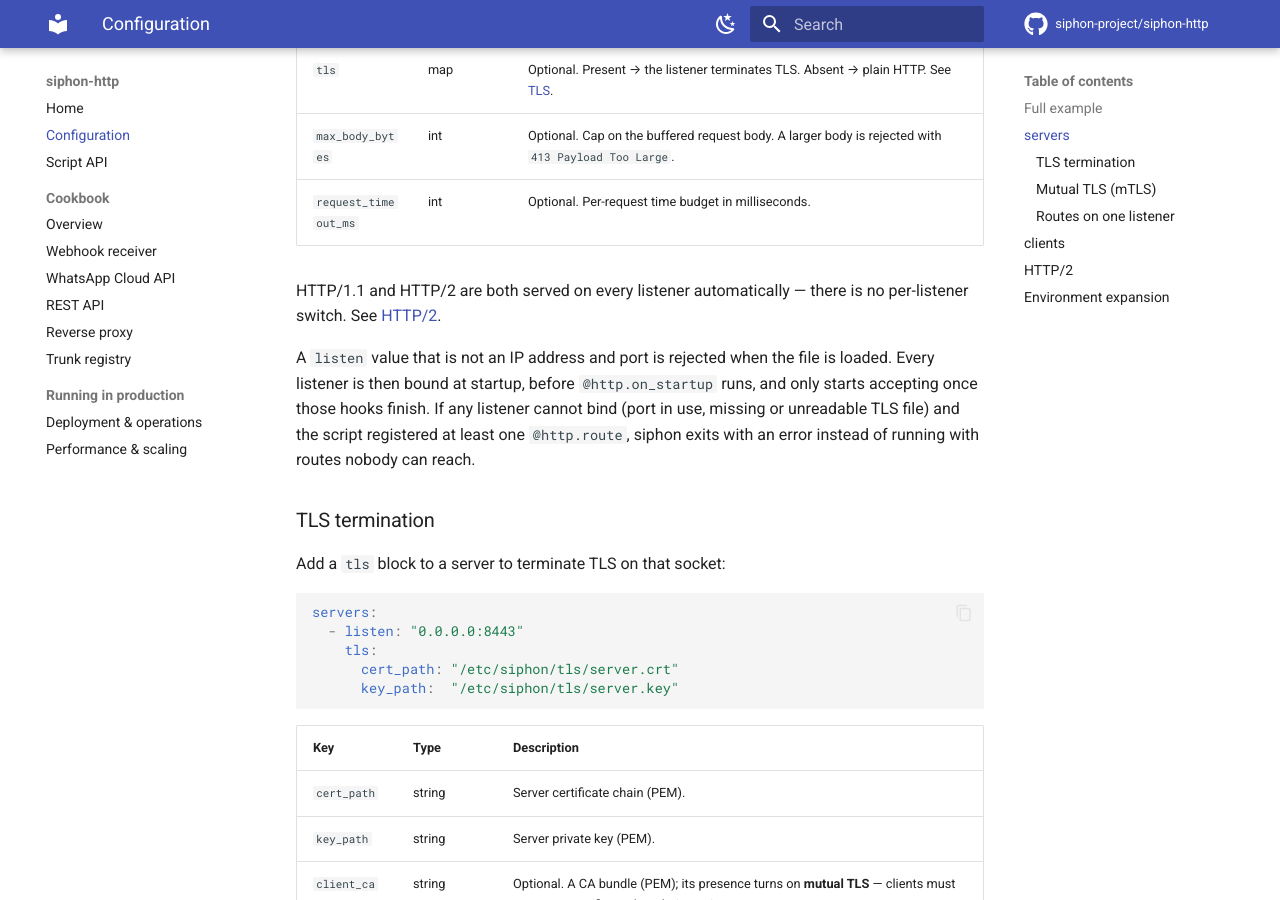
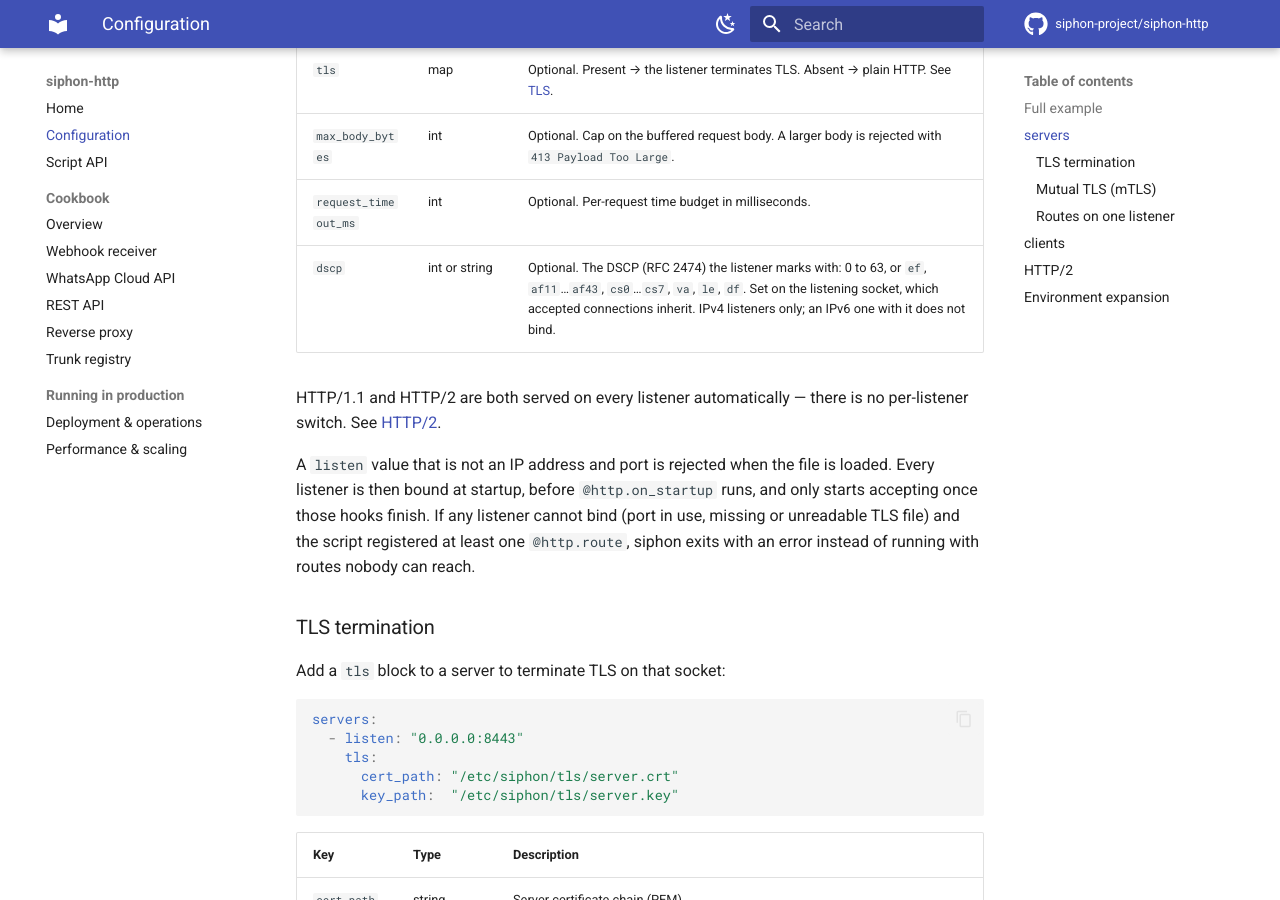
Before and after one commit to siphon-project/siphon-http, an MkDocs documentation site: the page built from docs/configuration.md, in a window 1280 px wide and 900 px high, scrolled down 1319 px. Built offline with MkDocs 1.6.1 and Material for MkDocs 9.7.7, drawn with Linux system fonts in a browser that asks for light colours; comment, search, counter and statistics services are not loaded.

Commit message:
docs: document the listener dscp

```diff
--- a/docs/configuration.md
+++ b/docs/configuration.md
@@ -55,6 +55,7 @@ once.
 | `tls` | map | Optional. Present → the listener terminates TLS. Absent → plain HTTP. See [TLS](#tls-termination). |
 | `max_body_bytes` | int | Optional. Cap on the buffered request body. A larger body is rejected with `413 Payload Too Large`. |
 | `request_timeout_ms` | int | Optional. Per-request time budget in milliseconds. |
+| `dscp` | int or string | Optional. The DSCP (RFC 2474) the listener marks with: 0 to 63, or `ef`, `af11`…`af43`, `cs0`…`cs7`, `va`, `le`, `df`. Set on the listening socket, which accepted connections inherit. IPv4 listeners only; an IPv6 one with it does not bind. |
 
 HTTP/1.1 and HTTP/2 are both served on every listener automatically — there is
 no per-listener switch. See [HTTP/2](#http2).
```
Also changed, not shown: CHANGELOG.md (+6 -0 lines).
